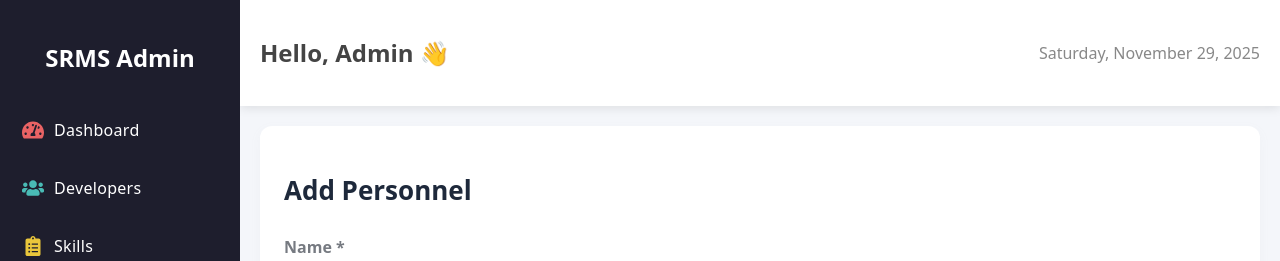
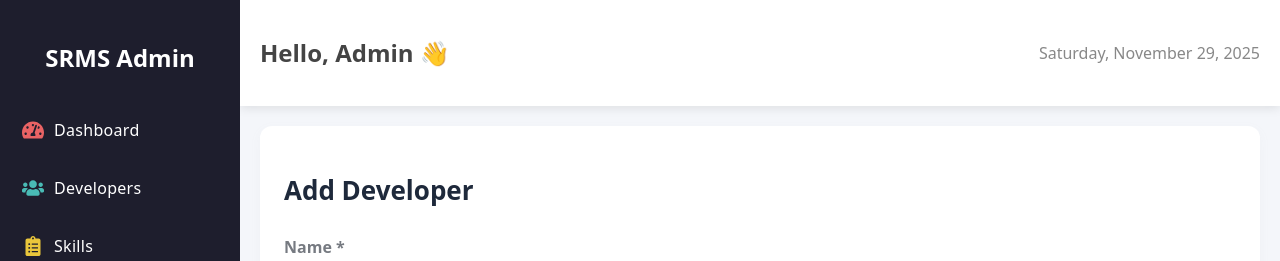
Before and after one commit to DeepikaRajapaksha/Skill-Resource-Management-System, a React app in the folder frontend/: page /personnel/create in a window 1280 px wide. Shown: the top 261 px of the page. Built offline with nearby package versions, Linux system fonts and the light colour scheme; the HTML template or start-up script is replaced by a standard one.

Commit message:
Update project

```diff
--- a/frontend/src/App.jsx
+++ b/frontend/src/App.jsx
@@ -1,4 +1,3 @@
-// src/App.jsx
 import React from "react";
 import { BrowserRouter, Routes, Route } from "react-router-dom";
 
--- a/frontend/src/pages/Personnel/Create.jsx
+++ b/frontend/src/pages/Personnel/Create.jsx
@@ -45,7 +45,7 @@ export default function Create() {
         />
       )}
 
-      <h2 className="personnel-title">Add Personnel</h2>
+      <h2 className="personnel-title">Add Developer</h2>
 
       <form onSubmit={handleSubmit} className="personnel-form">
         {/* form fields */}
```
Also changed, not shown: 1 other file (tests, documents, lock files or other folders).
